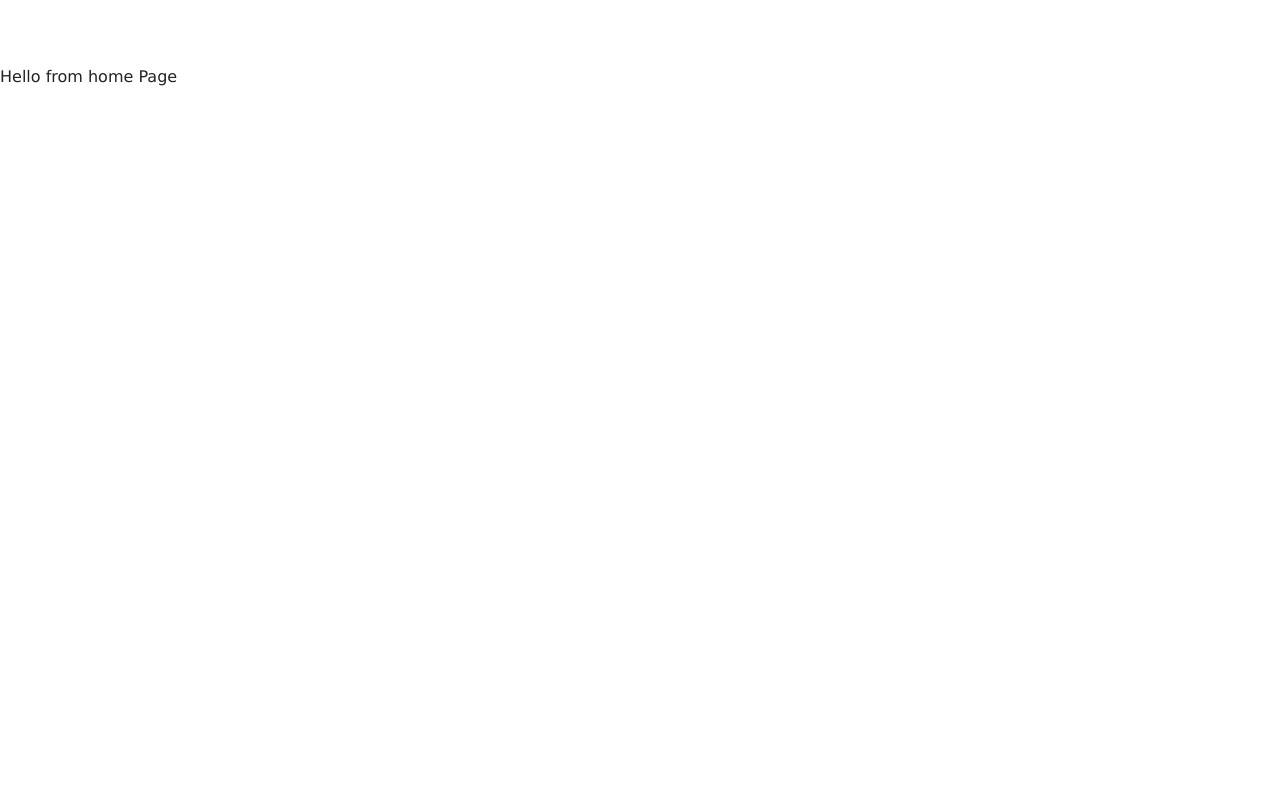
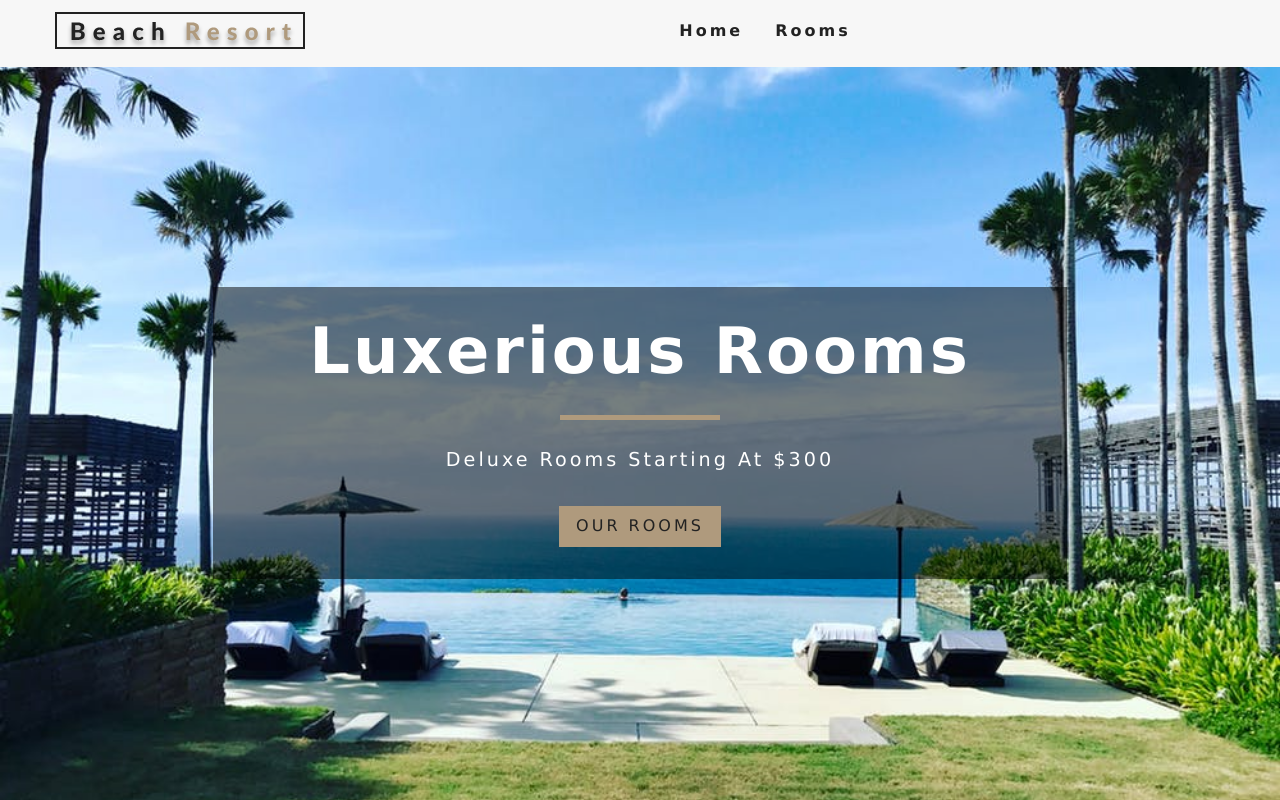
Before and after one commit to tunyanghevond/react-aregak-resort, a React (Create React App) app: page / in a window 1280 px wide. Built offline with nearby package versions, Linux system fonts and the light colour scheme.

Commit message:
add navbar,header and banner components

```diff
--- a/src/App.css
+++ b/src/App.css
@@ -87,76 +87,9 @@ h6 {
   letter-spacing: var(--mainSpacing);
 }
 /* end of globals */
-/* Navbar */
-.navbar {
-  position: fixed;
-  top: 0;
-  left: 0;
-  width: 100%;
-  padding: 0.75rem 2rem;
-  background: var(--offWhite);
-  z-index: 1;
-}
-.nav-header {
-  display: flex;
-  justify-content: space-between;
-}
-.nav-btn {
-  background: transparent;
-  border: none;
-  cursor: pointer;
-  outline: none;
-}
-.nav-icon {
-  font-size: 1.5rem;
-  color: var(--primaryColor);
-}
-.nav-links {
-  height: 0;
-  overflow: hidden;
-  transition: var(--mainTransition);
-  list-style-type: none;
-}
-.nav-links a {
-  display: block;
-  text-decoration: none;
-  padding: 1rem 0;
-  color: var(--mainBlack);
-  transition: var(--mainTransition);
-  text-align: center;
-  font-size: 1rem;
-  font-weight: 600;
-  letter-spacing: var(--mainSpacing);
-}
-.nav-links a:hover {
-  color: var(--primaryColor);
-}
 
-.show-nav {
-  height: 100px;
-}
-@media screen and (min-width: 768px) {
-  .nav-btn {
-    display: none;
-  }
-  .nav-center {
-    max-width: 1170px;
-    margin: 0 auto;
-    display: flex;
-  }
-  .nav-links {
-    height: auto;
-    display: flex;
-    margin-left: 4rem;
-  }
-  .nav-links a {
-    margin: 0 1rem;
-    padding: 0.5rem 0;
-  }
-}
-/* end of navbar */
-/* Hero */
-.defaultHero,
+/* header */
+.default-header,
 .roomsHero {
   min-height: calc(100vh - 66px);
   background: url("./images/defaultBcg.jpeg") center/cover no-repeat;
@@ -168,46 +101,9 @@ h6 {
   background-image: url("./images/room-2.jpeg");
   min-height: 60vh;
 }
-/* End of Hero */
+/* End of header */
 /* Banner */
-.banner {
-  display: inline-block;
-  background: rgba(0, 0, 0, 0.5);
-  color: var(--mainWhite);
-  padding: 2rem 1rem;
-  text-align: center;
-  text-transform: capitalize;
-  letter-spacing: var(--mainSpacing);
-}
-.banner h1 {
-  font-size: 2.5rem;
-}
-.banner div {
-  width: 10rem;
-  height: 5px;
-  background: var(--primaryColor);
-  margin: 1.7rem auto;
-}
-.banner p {
-  font-size: 1.2rem;
-  margin-bottom: 2rem;
-}
-@media screen and (min-width: 576px) {
-  .banner {
-    padding: 2rem 3rem;
-  }
-  .banner h1 {
-    font-size: 3rem;
-  }
-}
-@media screen and (min-width: 992px) {
-  .banner {
-    padding: 2rem 6rem;
-  }
-  .banner h1 {
-    font-size: 4rem;
-  }
-}
+
 /* End of Banner */
 /* Title */
 .section-title {
--- a/src/App.js
+++ b/src/App.js
@@ -1,6 +1,7 @@
 import React from "react";
 import "./App.css";
 
+import Navbar from "./components/navbar/Navbar";
 import Home from "./pages/Home";
 import Rooms from "./pages/Rooms";
 import SingleRoom from "./pages/SingleRoom";
@@ -11,11 +12,12 @@ import { Routes, Route } from "react-router-dom";
 function App() {
   return (
     <>
+      <Navbar />
       <Routes>
         <Route path="/" element={<Home />} />
         <Route path="/rooms/" element={<Rooms />} />
         <Route path="/rooms/:slug" element={<SingleRoom />} />
-        <Route path="/error" element={<Error />} />
+        <Route path="*" element={<Error />} />
       </Routes>
     </>
   );
--- /dev/null
+++ b/src/components/banner/Banner.css
@@ -0,0 +1,37 @@
+.banner {
+  background: rgba(0, 0, 0, 0.5);
+  color: var(--mainWhite);
+  padding: 2rem 1rem;
+  text-align: center;
+  text-transform: capitalize;
+  letter-spacing: var(--mainSpacing);
+}
+.banner h1 {
+  font-size: 2.5rem;
+}
+.banner div {
+  width: 10rem;
+  height: 5px;
+  background: var(--primaryColor);
+  margin: 1.7rem auto;
+}
+.banner p {
+  font-size: 1.2rem;
+  margin-bottom: 2rem;
+}
+@media screen and (min-width: 576px) {
+  .banner {
+    padding: 2rem 3rem;
+  }
+  .banner h1 {
+    font-size: 3rem;
+  }
+}
+@media screen and (min-width: 992px) {
+  .banner {
+    padding: 2rem 6rem;
+  }
+  .banner h1 {
+    font-size: 4rem;
+  }
+}
--- /dev/null
+++ b/src/components/banner/Banner.js
@@ -0,0 +1,15 @@
+import React from "react";
+import "./Banner.css";
+
+const Banner = ({ children, title, subtitle }) => {
+  return (
+    <div className="banner">
+      <h1>{title}</h1>
+      <div />
+      <p>{subtitle}</p>
+      {children}
+    </div>
+  );
+};
+
+export default Banner;
--- /dev/null
+++ b/src/components/header/Header.js
@@ -0,0 +1,11 @@
+import React from "react";
+
+const Header = ({ children, headerStyle }) => {
+  return <header className={headerStyle}>{children}</header>;
+};
+
+export default Header;
+
+Header.defaultProps = {
+  headerStyle: "default-header",
+};
--- /dev/null
+++ b/src/components/navbar/Navbar.css
@@ -0,0 +1,66 @@
+.navbar {
+  position: fixed;
+  top: 0;
+  left: 0;
+  width: 100%;
+  padding: 0.75rem 2rem;
+  background: var(--offWhite);
+  z-index: 1;
+}
+.nav-header {
+  display: flex;
+  justify-content: space-between;
+}
+.nav-btn {
+  background: transparent;
+  border: none;
+  cursor: pointer;
+  outline: none;
+}
+.nav-icon {
+  font-size: 1.5rem;
+  color: var(--primaryColor);
+}
+.nav-links {
+  height: 0;
+  overflow: hidden;
+  transition: var(--mainTransition);
+  list-style-type: none;
+}
+.nav-links a {
+  display: block;
+  text-decoration: none;
+  padding: 1rem 0;
+  color: var(--mainBlack);
+  transition: var(--mainTransition);
+  text-align: center;
+  font-size: 1rem;
+  font-weight: 600;
+  letter-spacing: var(--mainSpacing);
+}
+.nav-links a:hover {
+  color: var(--primaryColor);
+}
+.show-nav {
+  height: 100px;
+}
+@media screen and (min-width: 768px) {
+  .nav-btn {
+    display: none;
+  }
+  .nav-center {
+    max-width: 1170px;
+    margin: 0 auto;
+    display: flex;
+  }
+  .nav-links {
+    height: auto;
+    width: 100%;
+    display: flex;
+    justify-content: center;
+  }
+  .nav-links a {
+    margin: 0 1rem;
+    padding: 0.5rem 0;
+  }
+}
--- /dev/null
+++ b/src/components/navbar/Navbar.js
@@ -0,0 +1,38 @@
+import React, { useState } from "react";
+import "./Navbar.css";
+import logo from "../../images/logo.svg";
+import { FaAlignRight } from "react-icons/fa";
+import { Link } from "react-router-dom";
+
+const Navbar = () => {
+  const [isOpen, setIsOpen] = useState(false);
+
+  const handleToggle = () => {
+    setIsOpen(!isOpen);
+  };
+
+  return (
+    <nav className="navbar">
+      <div className="nav-center">
+        <div className="nav-header">
+          <Link to="/">
+            <img src={logo} alt="Aregak Resort" />
+          </Link>
+          <button type="button" className="nav-btn" onClick={handleToggle}>
+            <FaAlignRight className="nav-icon" />
+          </button>
+        </div>
+        <ul className={isOpen ? "nav-links show-nav" : "nav-links"}>
+          <li>
+            <Link to="/">Home</Link>
+          </li>
+          <li>
+            <Link to="/rooms">Rooms</Link>
+          </li>
+        </ul>
+      </div>
+    </nav>
+  );
+};
+
+export default Navbar;
--- a/src/pages/Error.js
+++ b/src/pages/Error.js
@@ -1,7 +1,18 @@
 import React from "react";
+import Header from "../components/header/Header";
+import Banner from "../components/banner/Banner";
+import { Link } from "react-router-dom";
 
 const Error = () => {
-  return <div>Hello from erroe page</div>;
+  return (
+    <Header>
+      <Banner title="404" subtitle="page not found">
+        <Link to="/" className="btn-primary">
+          return home
+        </Link>
+      </Banner>
+    </Header>
+  );
 };
 
 export default Error;
--- a/src/pages/Home.js
+++ b/src/pages/Home.js
@@ -1,7 +1,18 @@
 import React from "react";
+import Header from "../components/header/Header";
+import Banner from "../components/banner/Banner";
+import { Link } from "react-router-dom";
 
 const Home = () => {
-  return <div>Hello from home Page</div>;
+  return (
+    <Header>
+      <Banner title="luxerious rooms" subtitle="deluxe rooms starting at $300">
+        <Link to="/rooms" className="btn-primary">
+          our rooms
+        </Link>
+      </Banner>
+    </Header>
+  );
 };
 
 export default Home;
--- a/src/pages/Rooms.js
+++ b/src/pages/Rooms.js
@@ -1,7 +1,18 @@
 import React from "react";
+import Header from "../components/header/Header";
+import Banner from "../components/banner/Banner";
+import { Link } from "react-router-dom";
 
 const Rooms = () => {
-  return <div>hello from room page</div>;
+  return (
+    <Header headerStyle="roomsHero">
+      <Banner title="our rooms">
+        <Link to="/" className="btn-primary">
+          return home
+        </Link>
+      </Banner>
+    </Header>
+  );
 };
 
 export default Rooms;
```
